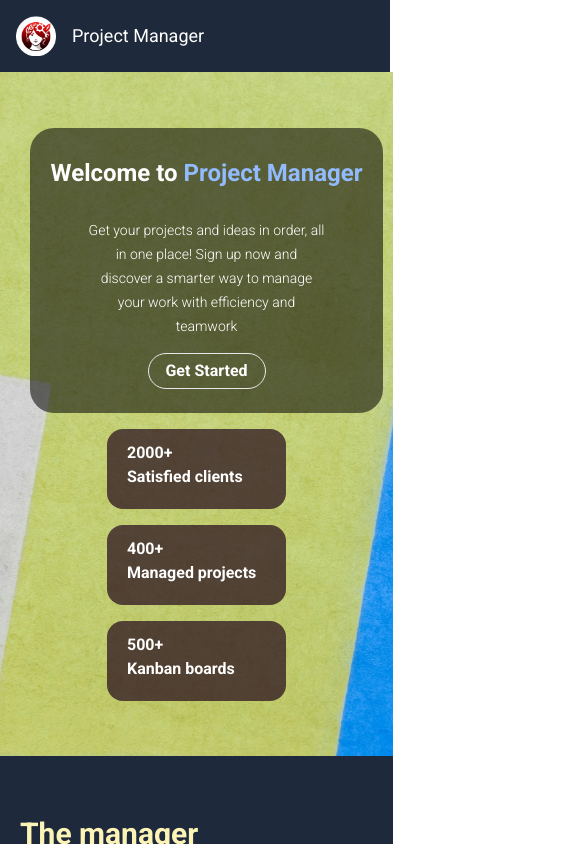
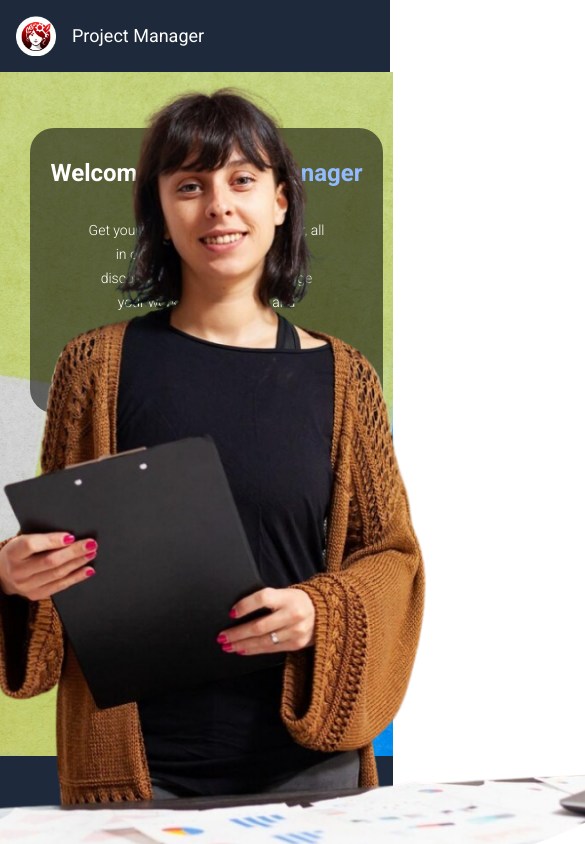
Before and after one commit to Enne-Amore/secondChallenge-compassPB, a React (Vite) app: page / in a window 390 px wide. Shown: the top 844 px of the page, 585 px wide, since content can reach past the window. Built offline with nearby package versions, Linux system fonts and the light colour scheme; a web font is replaced by a local one.

Commit message:
feat:Tidy image position on screen.

```diff
--- a/src/components/home/Main.module.css
+++ b/src/components/home/Main.module.css
@@ -5,7 +5,13 @@
     tablete:min-w-[744px] tablete:min-h-[644px] tablete:pt-0
     /* tela de desktop */
     desktop:flex-row desktop:justify-between desktop:pl-[64px] desktop:max-w-[1440px]
-    desktop:py-[70px] desktop:pr-[197px] desktop:min-h-[644px]
+    desktop:py-[70px] desktop:pr-[197px] desktop:min-h-[644px] desktop:relative
+}
+
+.imgcenter {
+    @apply bg-bgImg absolute top-[55%] left-[60%] transform
+    -translate-x-1/2 -translate-y-1/2 z-0 w-[1100px] h-[800px] bg-cover bg-center rounded-lg items-end
+    md:hidden sm:hidden desktop:block lg:hidden mobile:hidden
 }
 
 .container{
--- a/src/components/home/Main.tsx
+++ b/src/components/home/Main.tsx
@@ -24,6 +24,7 @@
                     <p className={styles.text}>Kanban boards</p>
                 </div>
             </div>
+            <div className={styles.imgcenter}></div>
         </div>
 
   )
--- a/src/components/home/Manager.module.css
+++ b/src/components/home/Manager.module.css
@@ -3,7 +3,7 @@
     /* tela de tablete */
     tablete:min-w-[744px] tablete:h-[843px]  tablete:py-[60px] tablete:pl-[44px] tablete:ml-0
     /* tela de desktop */
-    desktop:py-[60px] desktop:px-[170px]  desktop:ml-0 desktop:max-w-[1440px]
+    desktop:py-[60px] desktop:px-[170px]  desktop:ml-0 desktop:max-w-[1440px] desktop:relative desktop:gap-x-11
 
 }
 
--- a/src/components/home/Subscribe.module.css
+++ b/src/components/home/Subscribe.module.css
@@ -4,7 +4,7 @@
     tablete:py-[60px] tablete:px-[170px] tablete:ml-0
     /* tela para desktop */
     desktop:max-w-[1440px]
-    desktop:flex-row desktop:items-center desktop:py-[60px]
+    desktop:flex-row desktop:items-center desktop:py-[140px]
     desktop:px-[170px] desktop:justify-between desktop:ml-0;
 }
 .containText{
@@ -52,7 +52,9 @@
 }
 
 .subscribeButton {
-    @apply w-[142px]  h-[36px] text-white bg-blue-750 rounded-md text-[15px]  mt-10
+    @apply w-[142px]  h-[36px] text-white bg-blue-750 rounded-md text-[15px]  mt-8
       /* tela para tablet */
       tablete:w-[240px] tablete:h-[48px] tablete:py-3 tablete:text-[16px] tablete:font-medium
+    /* tela para desktop */
+    desktop:self-start
 }
--- a/src/components/home/Subscribe.tsx
+++ b/src/components/home/Subscribe.tsx
@@ -9,12 +9,16 @@
         </div>
 
         <div className={styles.inputGroup}>
+
             <label className={styles.inputLabel}>Email</label>
             <input type="{styles.email" placeholder="Enter your email" className={styles.inputField}/>
             <p className={styles.inputHelperText}>We promise not to spam</p>
+
+
             <label className={styles.inputLabel}>Name</label>
             <input type="text" placeholder="Enter your name" className={styles.inputField} />
-        <button className={styles.subscribeButton}>Subscribe</button>
+
+            <button className={styles.subscribeButton}>Subscribe</button>
         </div>
 
     </section>
--- a/tailwind.config.js
+++ b/tailwind.config.js
@@ -79,6 +79,7 @@
                 'metrics': "112px minmax(100px, 2fr)",
             },
             screens: {
+                'mobile': '393px',
                 'tablete': "744px",
                 'desktop': "1440px",
             },
```
